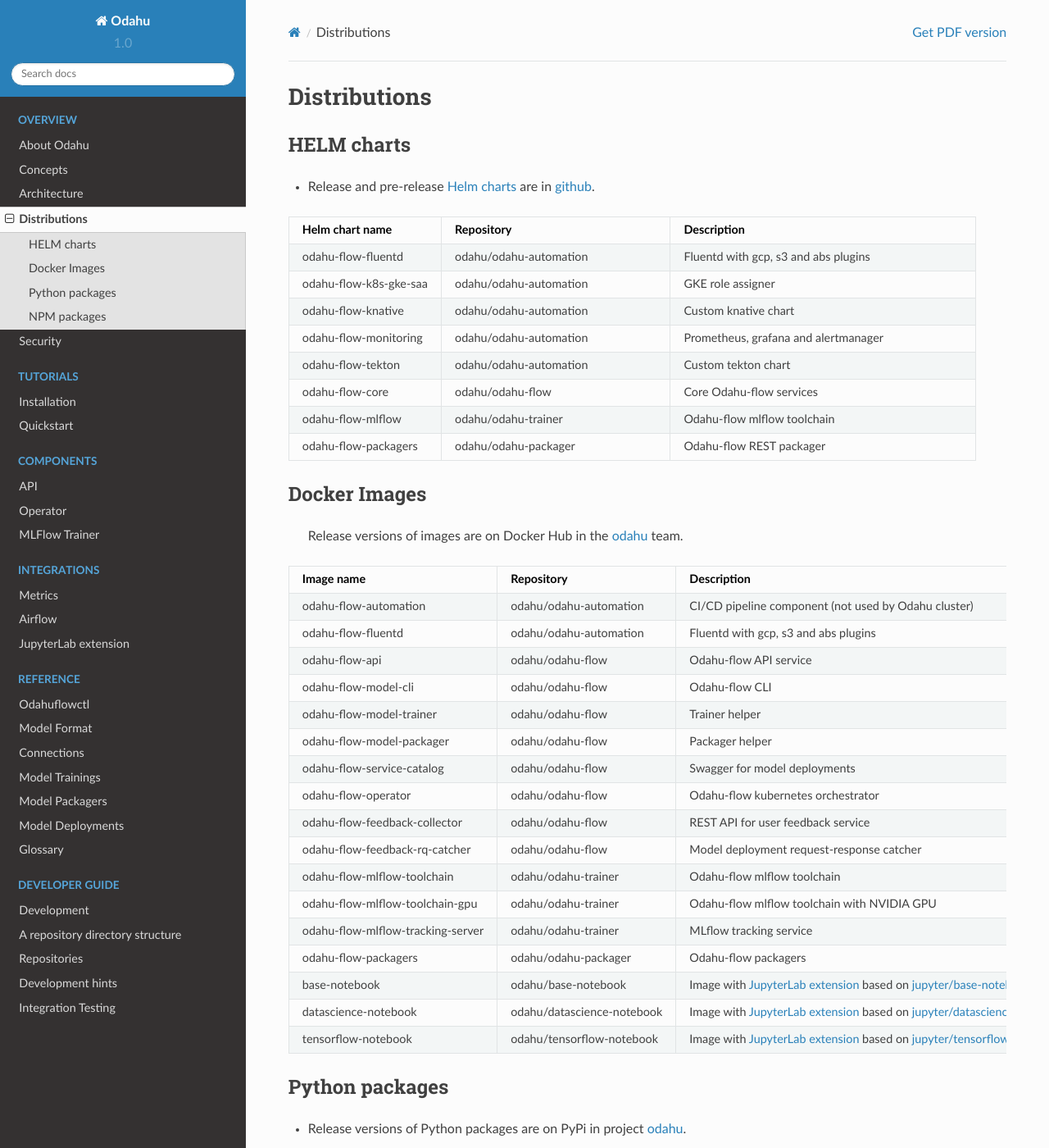
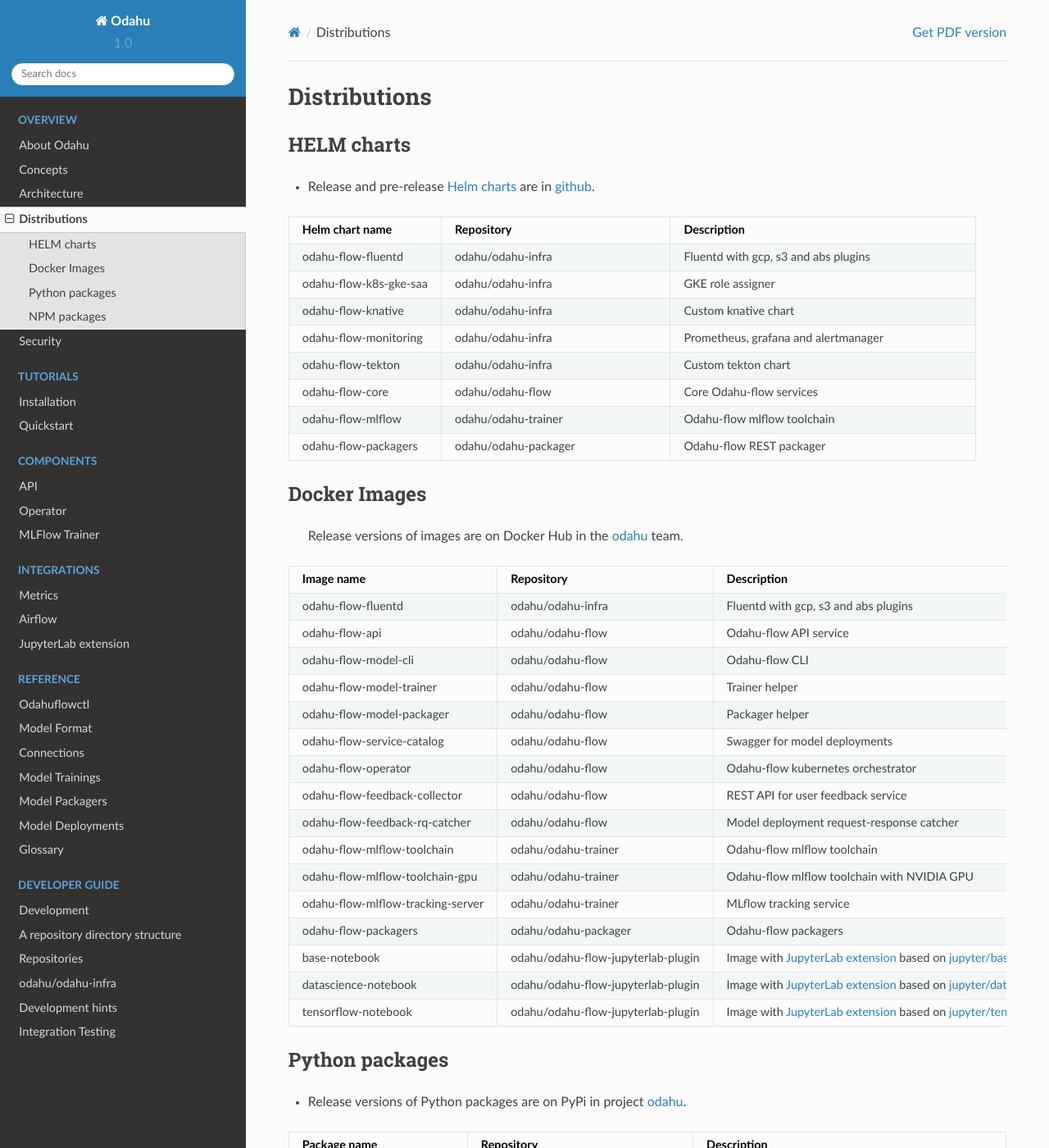
Before and after one commit to odahu/odahu-docs, a Sphinx documentation site: the page built from source/gen_distros.rst, in a window 1280 px wide and 1400 px high. Shown: the whole window at 82% size. Built offline with Sphinx 7.4.7 and the Read the Docs theme 2.0.0, drawn with Linux system fonts in a browser that asks for light colours; formulas are drawn with MathJax 3.

Commit message:
[fix] Fixed odahu-infra repository description

```diff
--- a/source/gen_distros.rst
+++ b/source/gen_distros.rst
@@ -11,11 +11,11 @@
    :header: "Helm chart name", "Repository", "Description"
    :widths: 20, 30, 40
 
-   "odahu-flow-fluentd", "odahu/odahu-automation", "Fluentd with gcp, s3 and abs plugins"
-   "odahu-flow-k8s-gke-saa", "odahu/odahu-automation", "GKE role assigner"
-   "odahu-flow-knative", "odahu/odahu-automation", "Custom knative chart"
-   "odahu-flow-monitoring", "odahu/odahu-automation", "Prometheus, grafana and alertmanager"
-   "odahu-flow-tekton", "odahu/odahu-automation", "Custom tekton chart"
+   "odahu-flow-fluentd", "odahu/odahu-infra", "Fluentd with gcp, s3 and abs plugins"
+   "odahu-flow-k8s-gke-saa", "odahu/odahu-infra", "GKE role assigner"
+   "odahu-flow-knative", "odahu/odahu-infra", "Custom knative chart"
+   "odahu-flow-monitoring", "odahu/odahu-infra", "Prometheus, grafana and alertmanager"
+   "odahu-flow-tekton", "odahu/odahu-infra", "Custom tekton chart"
    "odahu-flow-core", "odahu/odahu-flow", "Core Odahu-flow services"
    "odahu-flow-mlflow", "odahu/odahu-trainer", "Odahu-flow mlflow toolchain"
    "odahu-flow-packagers", "odahu/odahu-packager", "Odahu-flow REST packager"
@@ -29,8 +29,7 @@
    :header: "Image name", "Repository", "Description"
    :widths: 20, 30, 40
 
-   "odahu-flow-automation", "odahu/odahu-automation", "CI/CD pipeline component (not used by Odahu cluster)"
-   "odahu-flow-fluentd", "odahu/odahu-automation", "Fluentd with gcp, s3 and abs plugins"
+   "odahu-flow-fluentd", "odahu/odahu-infra", "Fluentd with gcp, s3 and abs plugins"
    "odahu-flow-api", "odahu/odahu-flow", "Odahu-flow API service"
    "odahu-flow-model-cli", "odahu/odahu-flow", "Odahu-flow CLI"
    "odahu-flow-model-trainer", "odahu/odahu-flow", "Trainer helper"
@@ -43,9 +42,9 @@
    "odahu-flow-mlflow-toolchain-gpu", "odahu/odahu-trainer", "Odahu-flow mlflow toolchain with NVIDIA GPU"
    "odahu-flow-mlflow-tracking-server", "odahu/odahu-trainer", "MLflow tracking service"
    "odahu-flow-packagers", "odahu/odahu-packager", "Odahu-flow packagers"
-   "base-notebook", "odahu/base-notebook", "Image with :ref:`int_jupyterlab_extension:JupyterLab extension` based on `jupyter/base-notebook <https://hub.docker.com/r/jupyter/base-notebook>`_"
-   "datascience-notebook", "odahu/datascience-notebook", "Image with :ref:`int_jupyterlab_extension:JupyterLab extension` based on `jupyter/datascience-notebook <https://hub.docker.com/r/jupyter/datascience-notebook>`_"
-   "tensorflow-notebook", "odahu/tensorflow-notebook", "Image with :ref:`int_jupyterlab_extension:JupyterLab extension` based on `jupyter/tensorflow-notebook <https://hub.docker.com/r/jupyter/tensorflow-notebook>`_"
+   "base-notebook", "odahu/odahu-flow-jupyterlab-plugin", "Image with :ref:`int_jupyterlab_extension:JupyterLab extension` based on `jupyter/base-notebook <https://hub.docker.com/r/jupyter/base-notebook>`_"
+   "datascience-notebook", "odahu/odahu-flow-jupyterlab-plugin", "Image with :ref:`int_jupyterlab_extension:JupyterLab extension` based on `jupyter/datascience-notebook <https://hub.docker.com/r/jupyter/datascience-notebook>`_"
+   "tensorflow-notebook", "odahu/odahu-flow-jupyterlab-plugin", "Image with :ref:`int_jupyterlab_extension:JupyterLab extension` based on `jupyter/tensorflow-notebook <https://hub.docker.com/r/jupyter/tensorflow-notebook>`_"
 
 Python packages
 ---------------
```
Also changed, not shown: source/dev_project_structure.md (+4 -0 lines).
